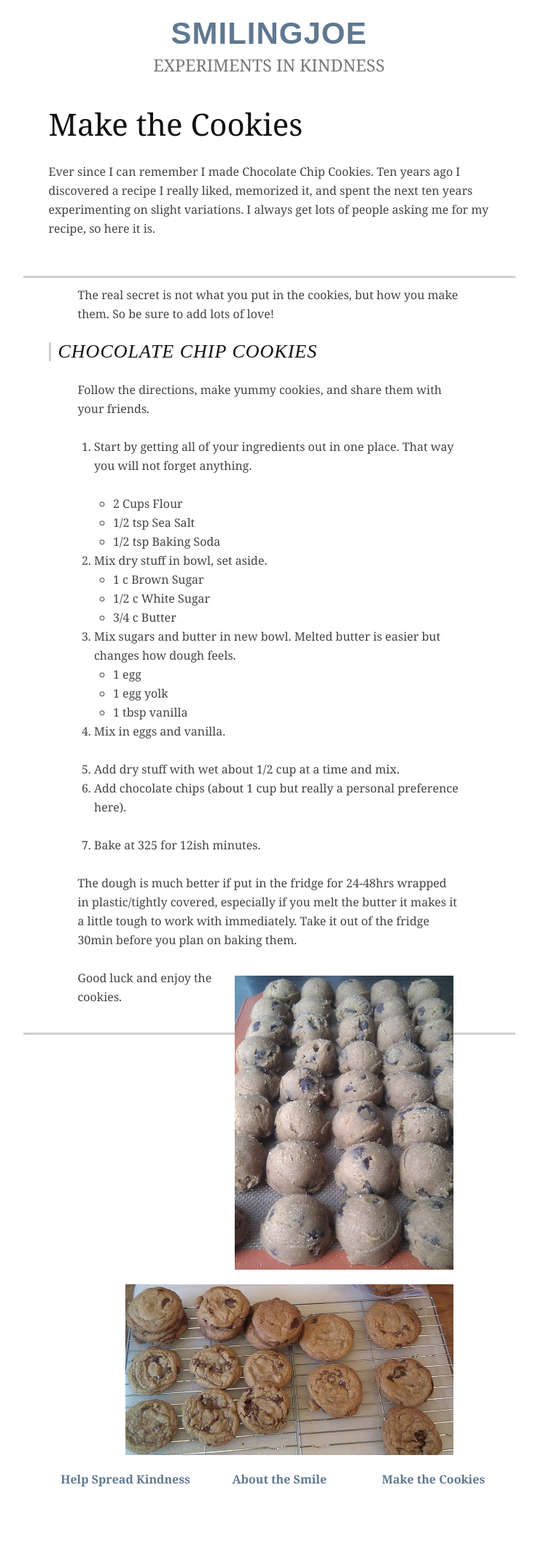
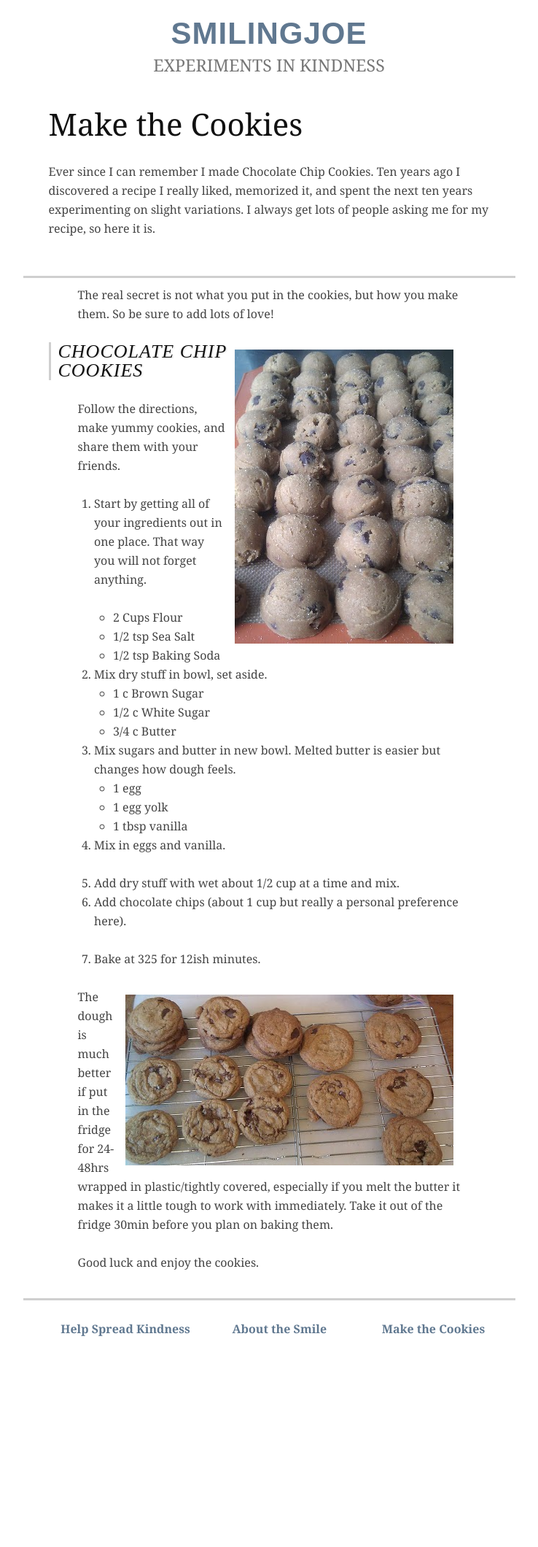
Before and after one commit to joehand/smilingjoe, a Jekyll site: the page built from cookie.markdown, in a window 1280 px wide. Shown: the whole page at 73% size, without its empty margins (271-1009 px from the left). Built offline with Jekyll 4.4.1, drawn with Linux system fonts in a browser that asks for light colours; nearby versions of some CDN libraries; some web fonts are replaced; Markdown is read by kramdown in place of the engine named in the settings; after the commit the page ends 1914 px from its top, so only the background shows below that.

Commit message:
putting images in right place

```diff
--- a/cookie.markdown
+++ b/cookie.markdown
@@ -8,6 +8,9 @@ type: about
 
 
 The real secret is not what you put in the cookies, but how you make them. So be sure to add lots of love!
+
+
+![Cookie Dough]({{ site.imgpath }}cookie_dough.jpg "Dough Preparing for Battle (Credit:Joe Hand)")
 
 ###Chocolate Chip Cookies
 
@@ -37,11 +40,12 @@ Follow the directions, make yummy cookies, and share them with your friends.
 
 7.	Bake at 325 for 12ish minutes.
 
+
+![Cookies]({{ site.imgpath }}cookies_med.jpg "Cookies (Credit:Joe Hand)")
+
+
 The dough is much better if put in the fridge for 24-48hrs wrapped in plastic/tightly covered, especially if you melt the butter it makes it a little tough to work with immediately. Take it out of the fridge 30min before you plan on baking them.
 
-![Cookie Dough]({{ site.imgpath }}cookie_dough.jpg "Dough Preparing for Battle (Credit:Joe Hand)")
 
 
 Good luck and enjoy the cookies.
-
-![Cookies]({{ site.imgpath }}cookies_med.jpg "Cookies (Credit:Joe Hand)")
```
